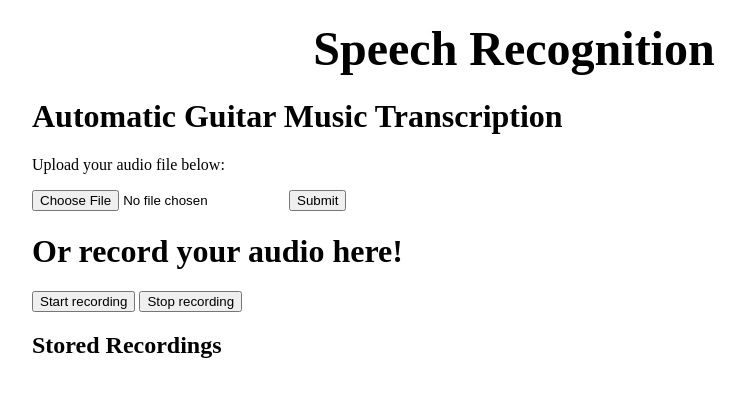
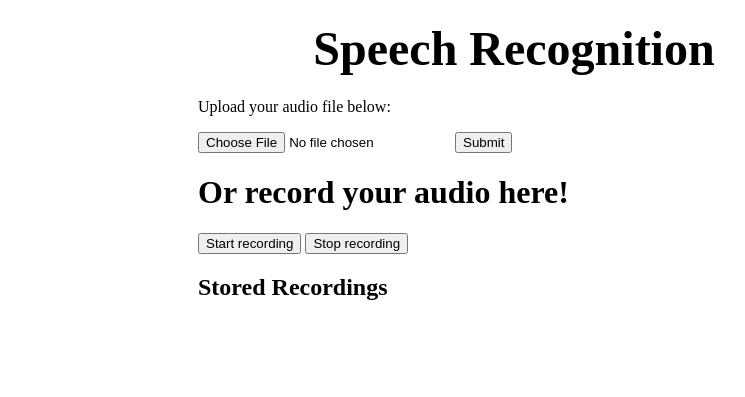
Before and after one commit to nikibreg/speech, a Flask app: page / in a window 1280 px wide. Shown: the top 397 px of the page, without its empty margins (126-871 px from the left). Run offline with Flask 2, Linux system fonts and the light colour scheme.

Commit message:
fix(SOURCE): CLEANUP

```diff
--- a/static/index.html
+++ b/static/index.html
@@ -16,9 +16,6 @@
         </b></h1>
     <div class="container">
 
-        <div class="">
-              <h1>Automatic Guitar Music Transcription</h1>
-          </div>
         <p class="lead">Upload your audio file below:</p>
         <form method="POST" action="/" enctype="multipart/form-data">
             <input id="fileInput" name="file" type="file" />
@@ -82,7 +79,9 @@
          */
         function startRecording() {
             // Access the Microphone using the navigator.getUserMedia method to obtain a stream
-            navigator.getUserMedia({ audio: true }, function (stream) {
+            navigator.getUserMedia({
+                audio: true
+            }, function (stream) {
                 // Expose the stream to be accessible globally
                 audio_stream = stream;
                 // Create the MediaStreamSource for the Recorder library
@@ -125,7 +124,7 @@
 
             // Use the Recorder Library to export the recorder Audio as a .wav file
             // The callback providen in the stop recording method receives the blob
-            if(typeof(callback) == "function"){
+            if (typeof (callback) == "function") {
 
                 /**
                  * Export the AudioBLOB using the exportWAV method.
@@ -145,23 +144,23 @@
         }
 
         // Initialize everything once the window loads
-        window.onload = function(){
+        window.onload = function () {
             // Prepare and check if requirements are filled
             Initialize();
 
             // Handle on start recording button
-            document.getElementById("start-btn").addEventListener("click", function(){
+            document.getElementById("start-btn").addEventListener("click", function () {
                 startRecording();
             }, false);
 
             // Handle on stop recording button
-            document.getElementById("stop-btn").addEventListener("click", function(){
+            document.getElementById("stop-btn").addEventListener("click", function () {
                 // Use wav format
                 var _AudioFormat = "audio/wav";
                 // You can use mp3 to using the correct mimetype
                 //var AudioFormat = "audio/mpeg";
 
-                stopRecording(function(AudioBLOB){
+                stopRecording(function (AudioBLOB) {
                     // Note:
                     // Use the AudioBLOB for whatever you need, to download
                     // directly in the browser, to upload to the server, you name it !
@@ -201,13 +200,12 @@ $.ajax({
                 data: fd,
                 processData: false,
                 contentType: false
-}).done(function(data) {
+            }).done(function (data) {
                 console.log(data)
                 if (data) {
                     // data.redirect contains the string URL to redirect to
                     $("html").html(data);
-        }
-        else {
+                } else {
                     // data.form contains the HTML for the replacement form
                     // $("#myform").replaceWith(data.form);
                 }
@@ -215,7 +213,6 @@ $.ajax({
             });
 
         }
-
     </script>
 
     <script src="recorder.js"></script>
--- a/static/main.css
+++ b/static/main.css
@@ -1,3 +1,4 @@
 .container{
-    margin-left: 150px;
+    width: 50%;
+    margin:auto;
 }
```
Also changed, not shown: requirementsz.txt (deleted, +0 -60 lines), templates/result.html (+14 -7 lines), 1 other file. Lines whose indentation alone changed are shown as unchanged.
